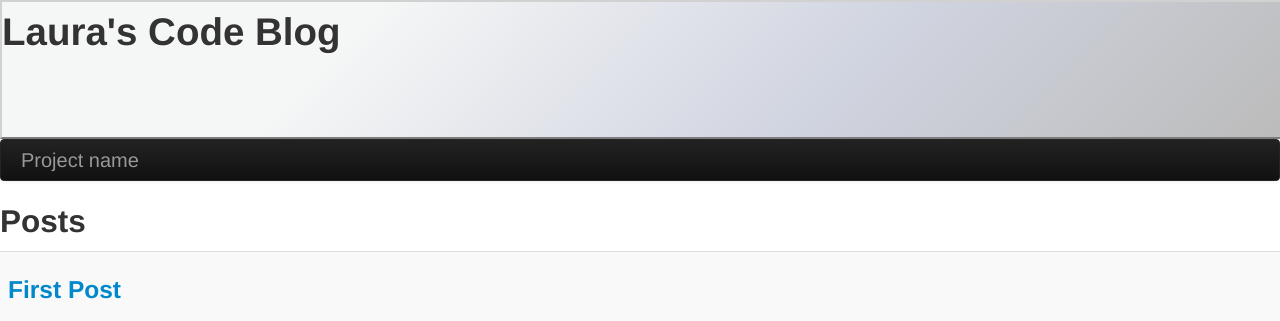
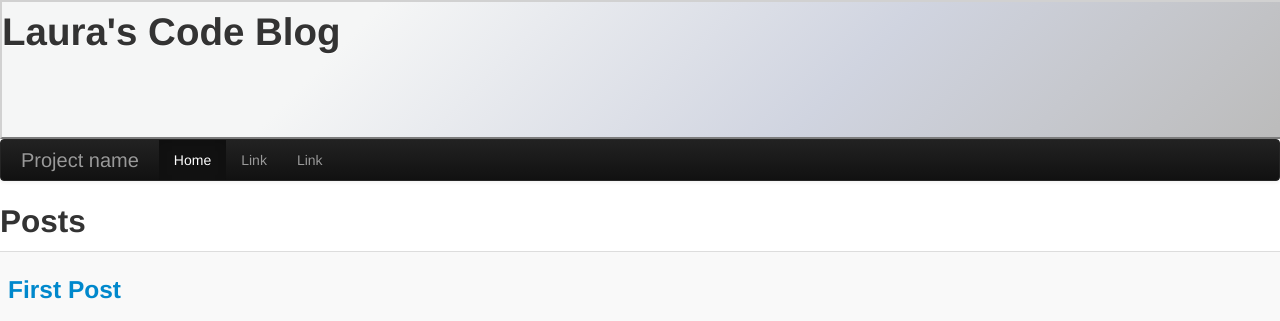
Before and after one commit to LauraR6561/Laurar6561.github.io, a Jekyll site: the page built from index.html, in a window 1280 px wide. Shown: the top 321 px of the page. Built offline with Jekyll 4.4.1, drawn with Linux system fonts in a browser that asks for light colours; Markdown is read by kramdown in place of the engine named in the settings.

Commit message:
nav change

```diff
--- a/_includes/menu.html
+++ b/_includes/menu.html
@@ -15,6 +15,13 @@
       <!-- Everything you want hidden at 940px or less, place within here -->
       <div class="nav-collapse collapse">
         <!-- .nav, .navbar-search, .navbar-form, etc -->
+        <ul class="nav">
+          <li class="active">
+            <a href="#">Home</a>
+          </li>
+          <li><a href="#">Link</a></li>
+          <li><a href="#">Link</a></li>
+        </ul>
       </div>
 
     </div>
```
